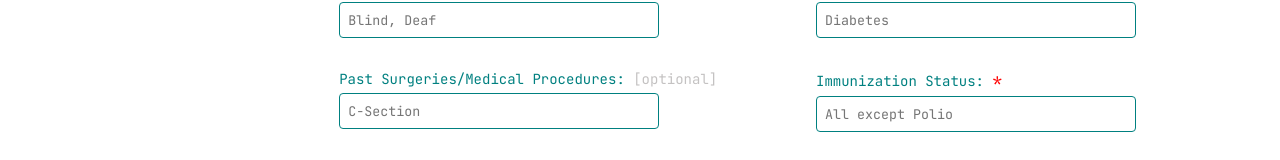
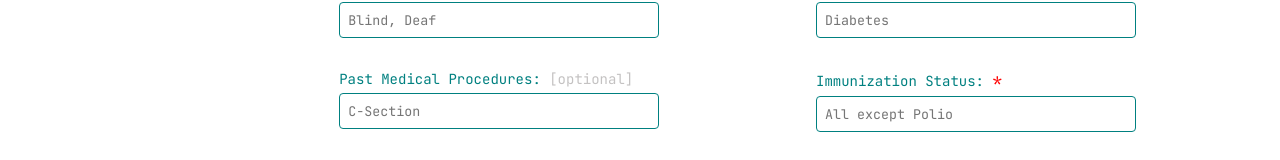
Before and after one commit to Amen-Musingarimi/medvault, a React (Create React App) app: page /add-patient in a window 1280 px wide. Shown: the part 1065-1225 px from the top of the page. Built offline with nearby package versions, Linux system fonts and the light colour scheme.

Commit message:
Clear inputs when data is submitted

```diff
--- a/src/components/patients/AddPatient.jsx
+++ b/src/components/patients/AddPatient.jsx
@@ -2,7 +2,7 @@ import React, { useState } from 'react';
 import classes from './AddPatience.module.css';
 
 const AddPatientForm = () => {
-  const [formData, setFormData] = useState({
+  const initialFormData = {
     firstName: '',
     lastName: '',
     idNumber: '',
@@ -25,7 +25,9 @@ const AddPatientForm = () => {
     policyHolderName: '',
     policyNumber: '',
     memberContactNumber: '',
-  });
+  };
+
+  const [formData, setFormData] = useState(initialFormData);
 
   const handleChange = (e) => {
     const { name, value } = e.target;
@@ -39,6 +41,7 @@ const AddPatientForm = () => {
     e.preventDefault();
     // Handle form submission (e.g., send data to backend)
     console.log(formData);
+    setFormData(initialFormData);
   };
 
   return (
@@ -288,7 +291,7 @@ const AddPatientForm = () => {
           </div>
           <div className={classes.form_control}>
             <label className={classes.input_label}>
-              Past Surgeries/Medical Procedures:{' '}
+              Past Medical Procedures:{' '}
               <span className={classes.optional_message}>[optional]</span>
             </label>
             <input
```
